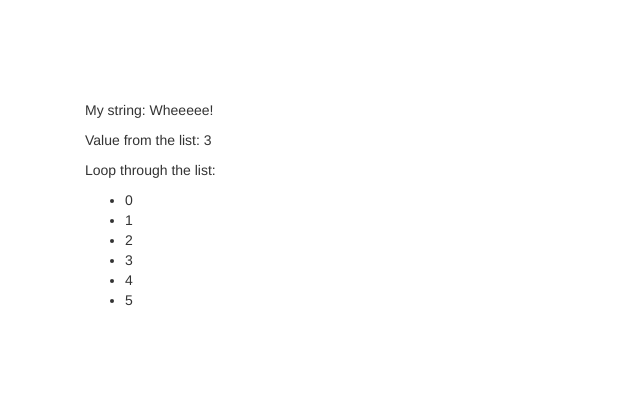
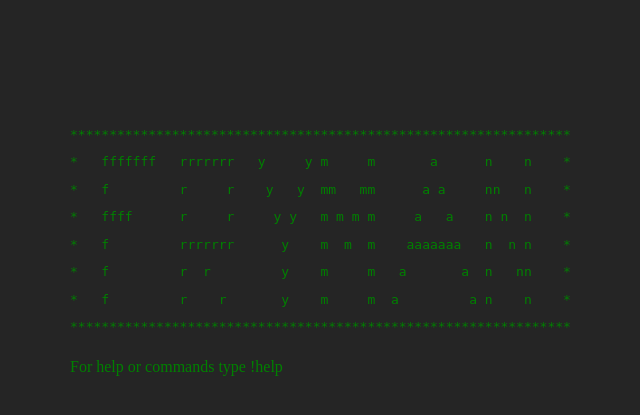
Before and after one commit to Ravenm/mud, a Flask app: page / in a window 1280 px wide. Shown: the top 415 px of the page, without its empty margins (320-960 px from the left). Run offline with Flask 2, Linux system fonts and the light colour scheme; some libraries are stand-ins or nearby versions.

Commit message:
background color test

```diff
--- /dev/null
+++ b/css/styles.css
@@ -0,0 +1,4 @@
+.container {
+        max-width: 500px;
+        padding-top: 100px;
+      }
--- a/main.py
+++ b/main.py
@@ -3,8 +3,8 @@ app = Flask(__name__)
 
 @app.route('/')
 def template_test():
-    return render_template('template.html', my_string="Wheeeee!", my_list=[0,1,2,3,4,5])
+    return render_template('template.html', motd="For help or commands type !help")
 
 
 if __name__ == '__main__':
-    app.run()
+    app.run(debug=True)
--- a/templates/template.html
+++ b/templates/template.html
@@ -3,26 +3,39 @@
   <head>
     <title>Flask Template Example</title>
     <meta name="viewport" content="width=device-width, initial-scale=1.0">
-    <link href="http://netdna.bootstrapcdn.com/bootstrap/3.0.0/css/bootstrap.min.css" rel="stylesheet" media="screen">
     <style type="text/css">
       .container {
         max-width: 500px;
         padding-top: 100px;
+        margin-left: auto;
+      	margin-right: auto;
+      }
+      #banner {
+      	line-height: .5px;
+      	margin-left: auto;
+      	margin-right: auto;
+      }
+      body {
+      	background-color: #252525;
+      	color: green;
       }
     </style>
   </head>
   <body>
     <div class="container">
-      <p>My string: {{my_string}}</p>
-      <p>Value from the list: {{my_list[3]}}</p>
-      <p>Loop through the list:</p>
-      <ul>
-        {% for n in my_list %}
-        <li>{{n}}</li>
-        {% endfor %}
-      </ul>
+      <div id="banner">
+      	<pre>
+        <p>****************************************************************</p>
+        <p>*   fffffff   rrrrrrr   y     y m     m       a      n    n    *</p>
+        <p>*   f         r     r    y   y  mm   mm      a a     nn   n    *</p>
+        <p>*   ffff      r     r     y y   m m m m     a   a    n n  n    *</p>
+        <p>*   f         rrrrrrr      y    m  m  m    aaaaaaa   n  n n    *</p>
+        <p>*   f         r  r         y    m     m   a       a  n   nn    *</p>
+        <p>*   f         r    r       y    m     m  a         a n    n    *</p>
+        <p>****************************************************************</p>
+      	</pre>
+      </div>
+      <p>{{motd}}</p>
     </div>
-    <script src="http://code.jquery.com/jquery-1.10.2.min.js"></script>
-    <script src="http://netdna.bootstrapcdn.com/bootstrap/3.0.0/js/bootstrap.min.js"></script>
-  </body>
+   </body>
 </html>
```
